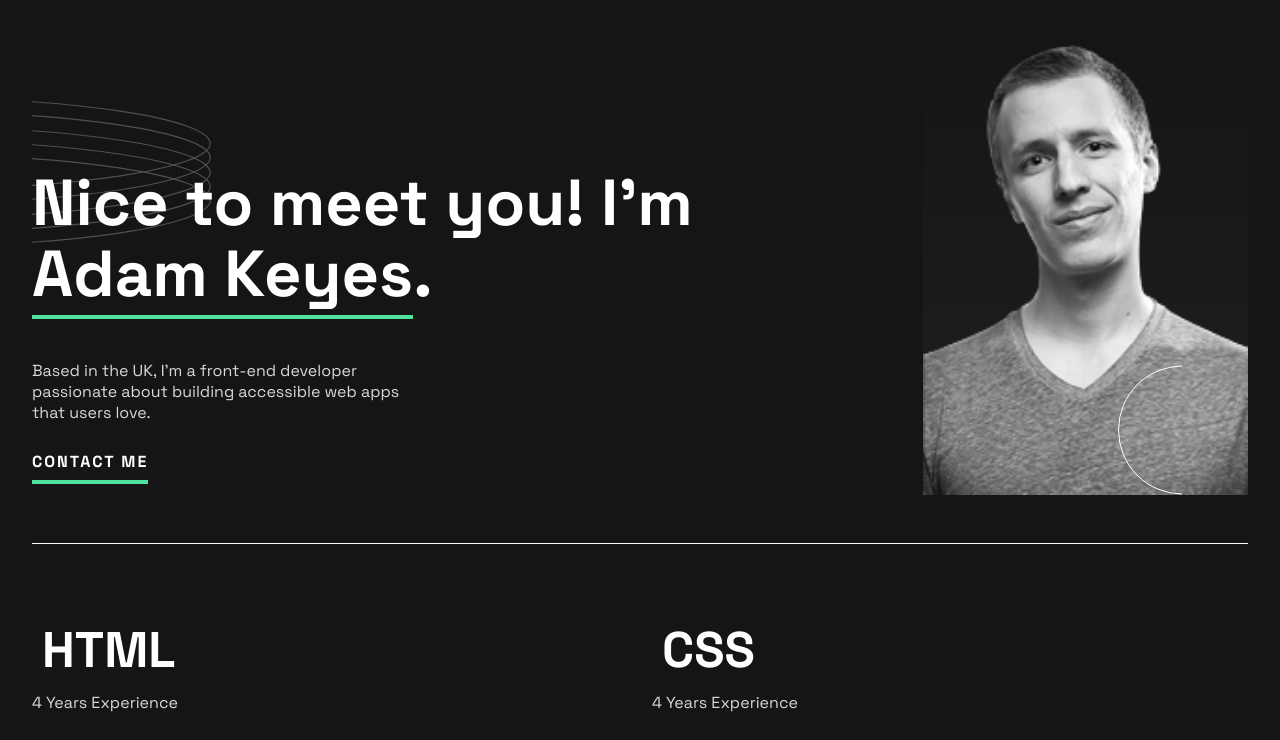
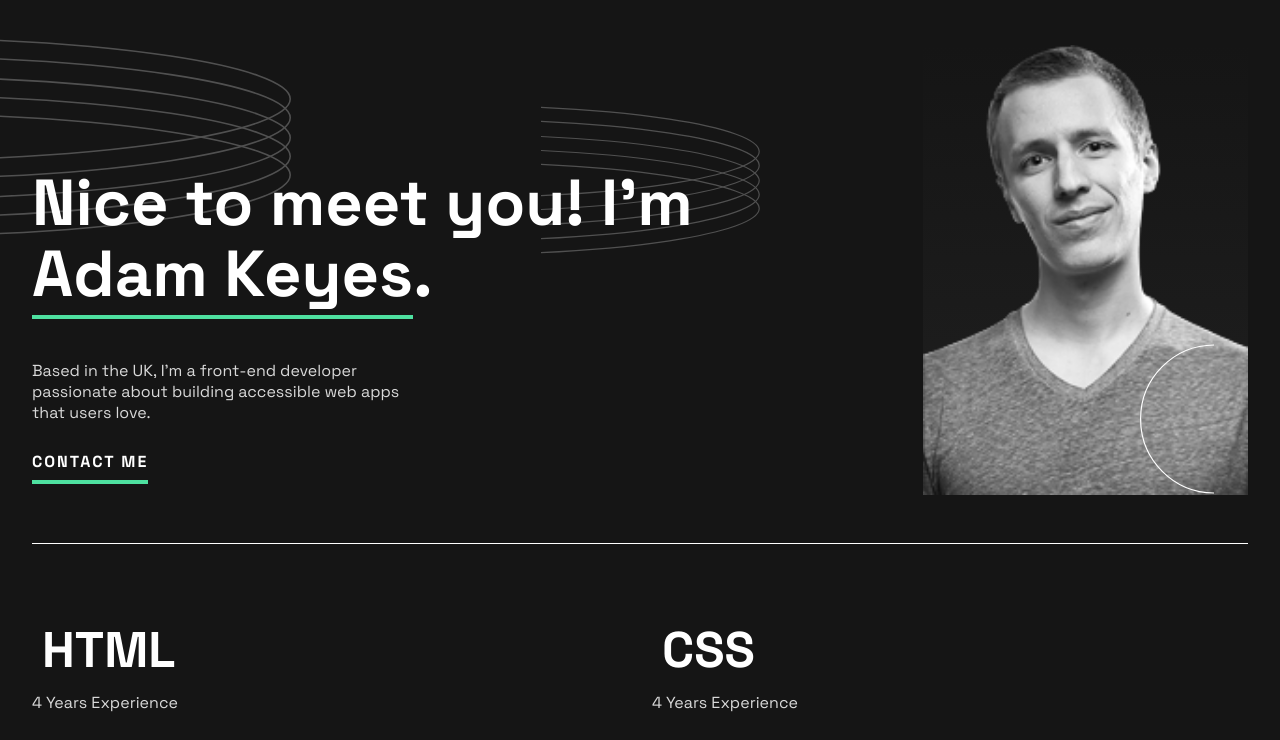
Before and after one commit to mariafernandamamone/CSS-Responsive-Portfolio, a website built with Vite: page index.html in a window 1280 px wide. Shown: the part 60-800 px from the top of the page. Built offline with nearby package versions, Linux system fonts and the light colour scheme; files whose address does not match are found by name.

Commit message:
Adjust hero decorations and layout to match Figma

```diff
--- a/index.html
+++ b/index.html
@@ -38,8 +38,12 @@
     </header>
 
     <main>
-      <div class="container">
-        <section class="hero">
+      <section class="hero">
+
+        <div class="hero__decor hero__decor--ellypses"></div>
+        <div class="hero__decor hero__decor--circle"></div>
+
+        <div class="container">
           <div class="hero-content">
 
             <div class="hero-img">
@@ -61,36 +65,43 @@
           </div>
 
           <div class="hero-line"></div>
-        </section>
-     </div>
+        </div>
+      </section>
 
       <section class="languages">
         <div class="container">
           <div class="languages__grid">
+
             <div>
               <h2>HTML</h2>
               <p>4 Years Experience</p>
             </div>
+
             <div>
               <h2>CSS</h2>
               <p>4 Years Experience</p>
             </div>
+
             <div>
               <h2>Javascript</h2>
               <p>4 Years Experience</p>
             </div>
+
             <div>
               <h2>Accessibility</h2>
               <p>4 Years Experience</p>
             </div>
+
             <div>
               <h2>React</h2>
               <p>3 Years Experience</p>
             </div>
+
             <div>
               <h2>Sass</h2>
               <p>3 Years Experience</p>
             </div>
+
           </div>
         </div>
         <div class="line"></div>
--- a/src/sass/components/_hero.scss
+++ b/src/sass/components/_hero.scss
@@ -5,6 +5,66 @@
   padding-top: 3rem;
   text-align: center;
   overflow: hidden;
+
+  &__decor {
+    position: absolute;
+    pointer-events: none;
+    z-index: 0;
+    display: block;
+    min-width: 1px;
+    min-height: 1px;
+    flex-shrink: 0;
+  }
+
+  &__decor--ellypses {
+    width: 300px;
+    height: 130px;
+    top: 0px;
+    left: 0px;
+    background: url('../../src/images/ellypses.svg') no-repeat;
+    background-size: contain;
+    z-index: 2;
+
+    @include breakpoint(tablet) {
+      width: 400px;
+      height: 200px;
+      top: 40px;
+      left: 0px;
+    }
+
+    @include breakpoint(desktop) {
+      width: 400px;
+      height: 250px;
+      top: 90px;
+      left: -50px;
+      background-image: url('../../src/images/fullellypses.svg');
+    }
+  }
+
+  &__decor--circle {
+    width: 125px;
+    height: 125px;
+    bottom: 400px;
+    right: -20px;
+    background: url('../../src/images/circle.svg') no-repeat;
+    background-size: contain;
+
+    @include breakpoint(tablet) {
+      width: 200px;
+      height: 150px;
+      bottom: 50px;
+      right: -60px;
+      z-index: 2;
+    }
+
+    @include breakpoint(desktop) {
+      width: 200px;
+      height: 200px;
+      bottom: 100px;
+      left: 880px;
+      background-image: url('../../src/images/fullcircle.svg');
+    }
+  }
 
   &-content {
     display: flex;
@@ -33,31 +93,6 @@
         margin: 0 auto;
       }
 
-    &::before {
-      content: "";
-      position: absolute;
-      top: -0.5rem;
-      left: -110px;
-      width: 260px;
-      height: 110px;
-      background: url("../../src/images/ellypses.svg") no-repeat;
-      background-size: contain;
-      z-index: 2;
-    }
-
-    &::after {
-      content: "";
-      position: absolute;
-      right: -144px;
-      bottom: 0px;
-      width: 130px;
-      height: 130px;
-      background-image: url("../../src/images/circle.svg");
-      background-repeat: no-repeat;
-      background-size: contain;
-      z-index: 2;
-    }
-
     @include breakpoint(tablet) {
       width: 45%;
       justify-content: flex-end;
@@ -68,14 +103,6 @@
       margin: 0;
     }
 
-    &::before {
-      display: none;
-    }
-
-    &::after {
-      right: 0;
-      bottom: 0;
-    }
   }
 
   @include breakpoint(desktop) {
@@ -84,22 +111,6 @@
     img {
       width: 445px;
       height: auto;
-    }
-
-     &::before {
-      display: none;
-    }
-
-    &::after {
-      content: "";
-      position: absolute;
-      left: 100px;
-      bottom: 80px;
-      width: 180px;
-      height: 180px;
-      background: url("../../src/images/fullcircle.svg") no-repeat;
-      background-size: contain;
-      z-index: 2;
     }
   }
 }
@@ -131,17 +142,6 @@
     margin-bottom: 1.5rem;
     text-align: center;
 
-    &::before {
-      content: '';
-      position: absolute;
-      width: 600px;
-      height: 150px;
-      background-repeat: no-repeat;
-      background-size: contain;
-      z-index: -1;
-      display: none;
-    }
-
     span {
       border-bottom: 4px solid $green;
     }
@@ -152,24 +152,12 @@
       margin-bottom: 50px;
       margin-top: 0;
       margin-left: 0;
-
-      &::before {
-        display: block;
-        top: -70px;
-        left: -40px;
-        background-image: url('../../src/images/ellypses.svg');
-      }
     }
 
     @include breakpoint(desktop) {
       max-width: 680px;
       position: relative;
       top: -40px;
-      &::before {
-        top: -90px;
-        left: -200px;
-        background-image: url('../../src/images/fullellypses.svg');
-      }
     }
   }
 
```
